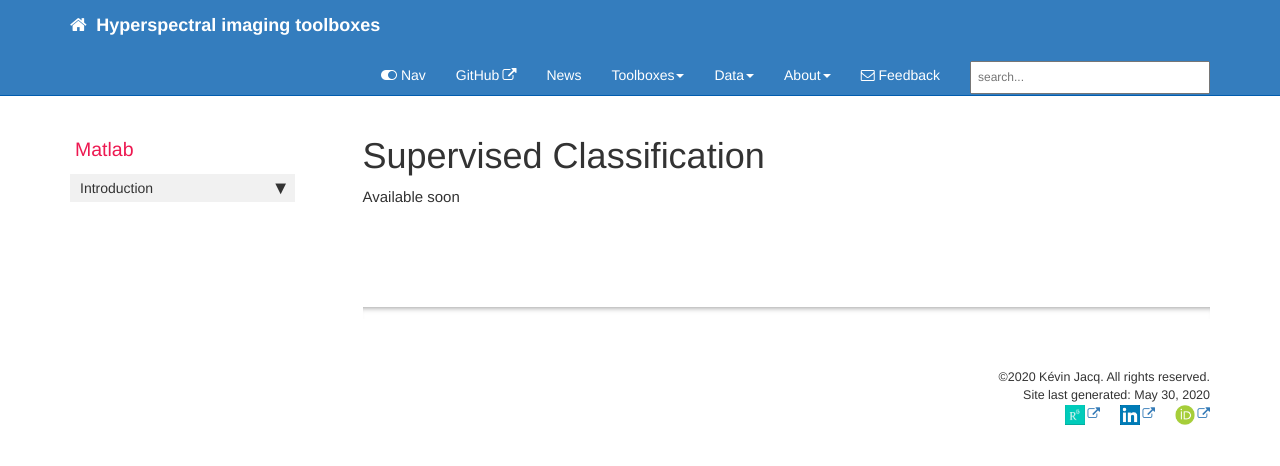
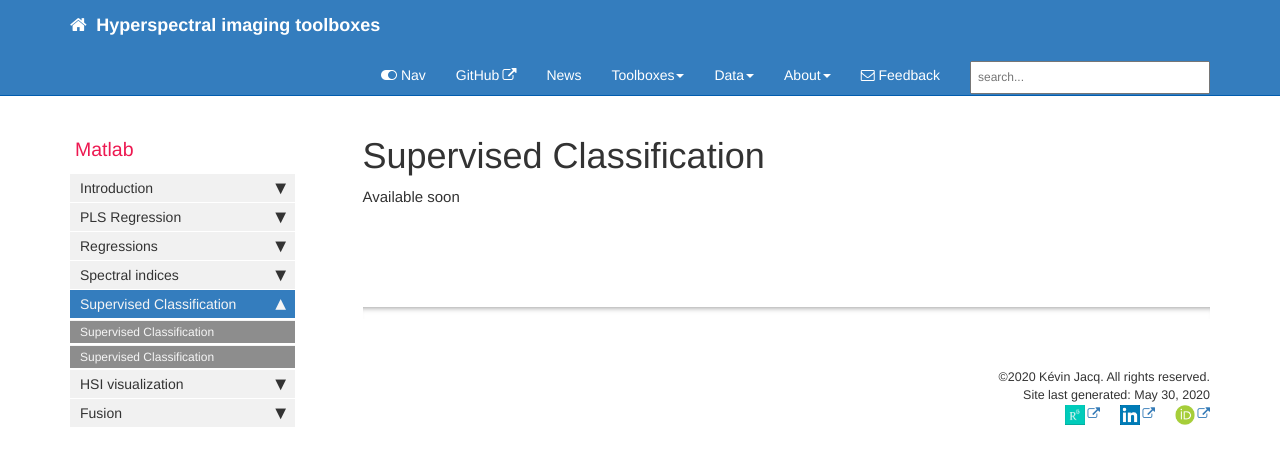
Before and after one commit to JacqKevin/JacqKevin.github.io, a Jekyll site: the page built from pages/Matlab/HSI_SupervisedClassification.md, in a window 1280 px wide. Shown: the top 466 px of the page. Built offline with Jekyll 4.4.1, drawn with Linux system fonts in a browser that asks for light colours; comment, search, counter and statistics services are not loaded; some of the changed lines change nothing that is shown.

Commit message:
Update Matlab_sidebar.yml

```diff
--- a/_data/sidebars/Matlab_sidebar.yml
+++ b/_data/sidebars/Matlab_sidebar.yml
@@ -1,14 +1,87 @@
-# This is your sidebar TOC. The sidebar code loops through sections here and provides the appropriate formatting.
-
-
 entries:
 - title: sidebar
   product: Matlab
   folders:
-
   - title: Introduction
     output: web, pdf
     folderitems:
+
     - title: Overview
       url: /Matlab.html
       output: web
+
+    - title: Overview
+      url: /Matlab.html
+      output: web
+
+  - title: PLS Regression
+    output: web, pdf
+    folderitems:
+
+    - title: PLS Regression
+      url: /HSI_PLSR.html
+      output: web, pdf
+
+    - title: PLS Regression
+      url: /HSI_PLSR.html
+      output: web, pdf
+
+  - title: Regressions
+    output: web, pdf
+    folderitems:
+
+    - title: Regressions
+      url: /HSI_Regressions.html
+      output: web, pdf
+
+    - title: Regressions
+      url: /HSI_Regressions.html
+      output: web, pdf
+
+  - title: Spectral indices
+    output: web, pdf
+    folderitems:
+
+    - title: Spectral indices
+      url: /HSI_SpectralIndices.html
+      output: web, pdf
+
+    - title: Spectral indices
+      url: /HSI_SpectralIndices.html
+      output: web, pdf
+
+  - title: Supervised Classification
+    output: web, pdf
+    folderitems:
+
+    - title: Supervised Classification
+      url: /HSI_SupervisedClassification.html
+      output: web, pdf
+
+    - title: Supervised Classification
+      url: /HSI_SupervisedClassification.html
+      output: web, pdf
+
+  - title: HSI visualization
+    output: web, pdf
+    folderitems:
+
+    - title: HSI visualization
+      url: /HSIvisualize.html
+      output: web, pdf
+
+    - title: HSI visualization
+      url: /HSIvisualize.html
+      output: web, pdf
+
+  - title: Fusion
+    output: web, pdf
+    folderitems:
+
+    - title: Fusion
+      url: /Fusion.html
+      output: web, pdf
+
+    - title: Fusion
+      url: /Fusion.html
+      output: web, pdf
```
